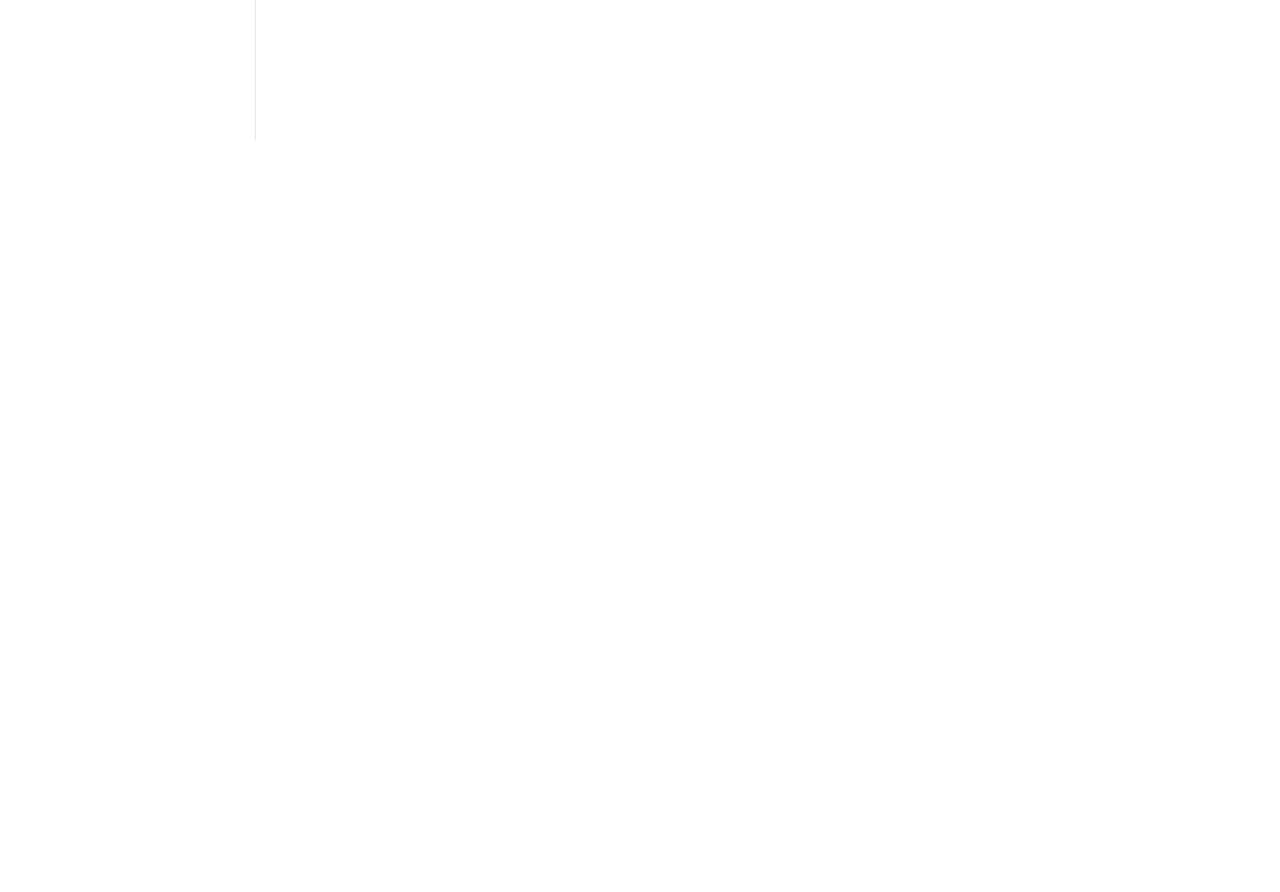
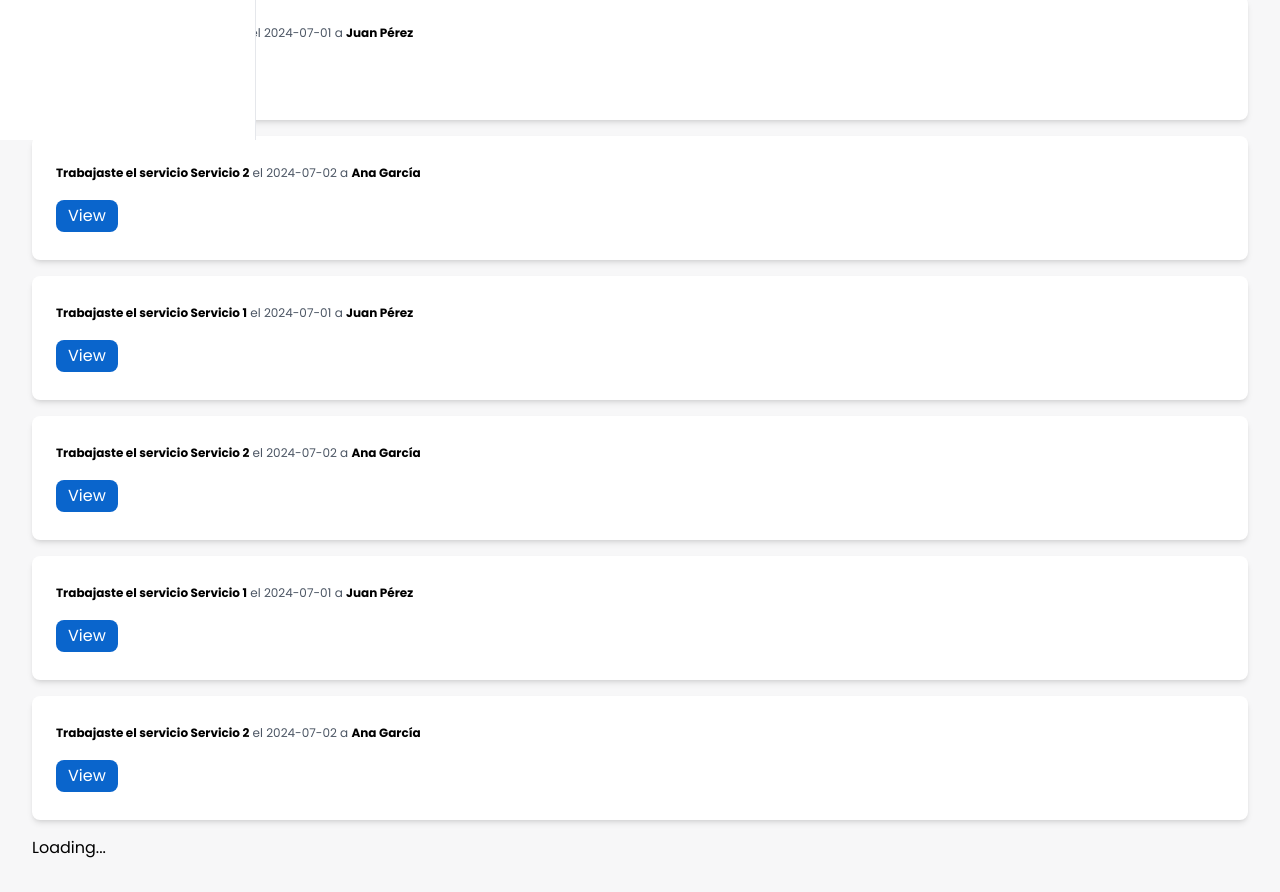
Before and after one commit to YadiraHC/ProFindr, a React (Vite) app: page /my-activity in a window 1280 px wide. Shown: the part 660-1552 px from the top of the page. Before the commit the page ends 800 px from the top, so only its background shows below. Built offline with nearby package versions, Linux system fonts and the light colour scheme; sample sign-in values are in the browser's storage.

Commit message:
primer commit de activitys

```diff
--- a/src/pages/MyActivity.tsx
+++ b/src/pages/MyActivity.tsx
@@ -1,15 +1,140 @@
-import React from 'react';
+import React, {useEffect,useState,useRef,useCallback,lazy, Suspense} from 'react';
 import SideMenu from '../components/common/SideMenu';
+import NavbarApp from '../components/common/NavbarApp';
+// exportar despues
+type Activity = {
+    ActivityId: number;
+    ServiceName: string;
+    Date: string;
+    PersonName: string;
+  };
+const ActivityCard = ({ activity }) => {
+    return (
+      <div className="bg-white p-6 rounded-lg shadow-md flex justify-between items-center relative">
+        <div className="flex space-x-4">
+          <div className="flex-grow">
+            <div className="mb-4">
+              <span className="text-xs font-bold">Trabajaste el servicio {activity.ServiceName}</span>
+              <span className="text-gray-600 text-xs"> el {activity.Date} a </span>
+              <span className="text-xs font-bold">{activity.PersonName}</span>
+              <br />
+            </div>
+            <div className="flex-grow mb-1">
+              <button className="bg-[#0A65CC] text-white px-3 py-1 rounded-lg mr-2">
+                View
+              </button>
+            </div>
+          </div>
+        </div>
+      </div>
+    );
+  };
+// fin de componente para exportar despues
+
+
+//my-activitys page inicio
+
+
+  const fetchActivities = async (page: number): Promise<Activity[]> => {
+    await new Promise((resolve) => setTimeout(resolve, 2000));
+
+    const newActivities = [
+      {
+        ActivityId: page * 1,
+        ServiceName: "Servicio 1",
+        Date: "2024-07-01",
+        PersonName: "Juan Pérez",
+      },
+      {
+        ActivityId: page * 2,
+        ServiceName: "Servicio 2",
+        Date: "2024-07-02",
+        PersonName: "Ana García",
+      },
+    ];
+
+    if (page >= 10) {
+      return [];
+    }
+
+    return newActivities;
+  };
+
 
 const MyActivity: React.FC = () => {
-    return (
-        <div className="flex bg-[#F7F7F8]">
-            <div className="hidden md:block">
-                <SideMenu />
-            </div>
+    const [activities, setActivities] = useState<Activity[]>([]);
+  const [hasMore, setHasMore] = useState(true);
+  const [page, setPage] = useState(1);
+  const loader = useRef<HTMLDivElement | null>(null);
+  const [isSideMenuOpen, setIsSideMenuOpen] = useState(false);
 
+  const fetchMoreActivities = useCallback(async () => {
+    const newActivities = await fetchActivities(page);
+    setActivities((prevActivities) => [...prevActivities, ...newActivities]);
+    setPage(page + 1);
+    if (newActivities.length === 0) {
+      setHasMore(false);
+    }
+  }, [page]);
+
+  useEffect(() => {
+    fetchMoreActivities();
+  }, [fetchMoreActivities]);
+
+  useEffect(() => {
+    const options = {
+      root: null,
+      rootMargin: "20px",
+      threshold: 1.0
+    };
+
+    const observerCallback = (entries: IntersectionObserverEntry[]) => {
+      const target = entries[0];
+      if (target.isIntersecting && hasMore) {
+        fetchMoreActivities();
+      }
+    };
+
+    const observer = new IntersectionObserver(observerCallback, options);
+
+    const currentLoader = loader.current;
+    if (currentLoader) {
+      observer.observe(currentLoader);
+    }
+
+    return () => {
+      if (currentLoader) {
+        observer.unobserve(currentLoader);
+      }
+    };
+  }, [fetchMoreActivities, hasMore]);
+
+  return (
+    <div className="lg:flex bg-[#F7F7F8] min-h-screen">
+      <NavbarApp onMenuClick={() => setIsSideMenuOpen(true)} />
+      <SideMenu isOpen={isSideMenuOpen} onClose={() => setIsSideMenuOpen(false)} />
+      <div className="flex-1 p-8 overflow-auto">
+        <div className="flex justify-between items-center mb-8">
+          <h1 className="text-2xl font-bold">My Activities</h1>
         </div>
-    );
+        <div className="space-y-4">
+          <Suspense fallback={<div>Loading...</div>}>
+            {activities.map((activity) => (
+              <ActivityCard
+                key={activity.ActivityId}
+                activity={activity}
+              />
+            ))}
+
+
+          </Suspense>
+          <div ref={loader}>
+            {hasMore && <h4>Loading...</h4>}
+          </div>
+        </div>
+      </div>
+    </div>
+  );
 };
 
 export default MyActivity;
--- a/src/pages/Notifications.tsx
+++ b/src/pages/Notifications.tsx
@@ -1,5 +1,6 @@
 import React, { useEffect, useState, useRef, useCallback, lazy, Suspense } from "react";
 import SideMenu from "../components/common/SideMenu";
+import NavbarApp from '../components/common/NavbarApp';
 
 const NotificationCard = lazy(() => import("../components/NotificationPage/NotificationCard"));
 
@@ -92,6 +93,8 @@ const Notifications: React.FC = () => {
   const [hasMore, setHasMore] = useState(true);
   const [page, setPage] = useState(1);
   const loader = useRef<HTMLDivElement | null>(null);
+  const [isSideMenuOpen, setIsSideMenuOpen] = useState(false);
+
 
   const fetchMoreNotifications = useCallback(async () => {
     const newNotifications = await fetchNotifications(page);
@@ -135,11 +138,19 @@ const Notifications: React.FC = () => {
   }, [fetchMoreNotifications, hasMore]);
 
   return (
-    <div className="flex bg-[#F7F7F8] min-h-screen">
+    <div className="lg:flex bg-[#F7F7F8] min-h-screen">
+            <NavbarApp onMenuClick={() => setIsSideMenuOpen(true)} />
+
       <div className="hidden md:block">
-        <SideMenu />
+      <SideMenu isOpen={true} onClose={() => setIsSideMenuOpen(false)} />
       </div>
+      {isSideMenuOpen && (
+        <div className="fixed inset-0 z-50 md:hidden">
+          <SideMenu isOpen={isSideMenuOpen} onClose={() => setIsSideMenuOpen(false)} />
+        </div>
+      )}
       <div className="flex-1 p-8 md:ml-64 overflow-auto">
+
         <div className="flex justify-between items-center mb-8">
           <h1 className="text-2xl font-bold">Notifications</h1>
         </div>
```
